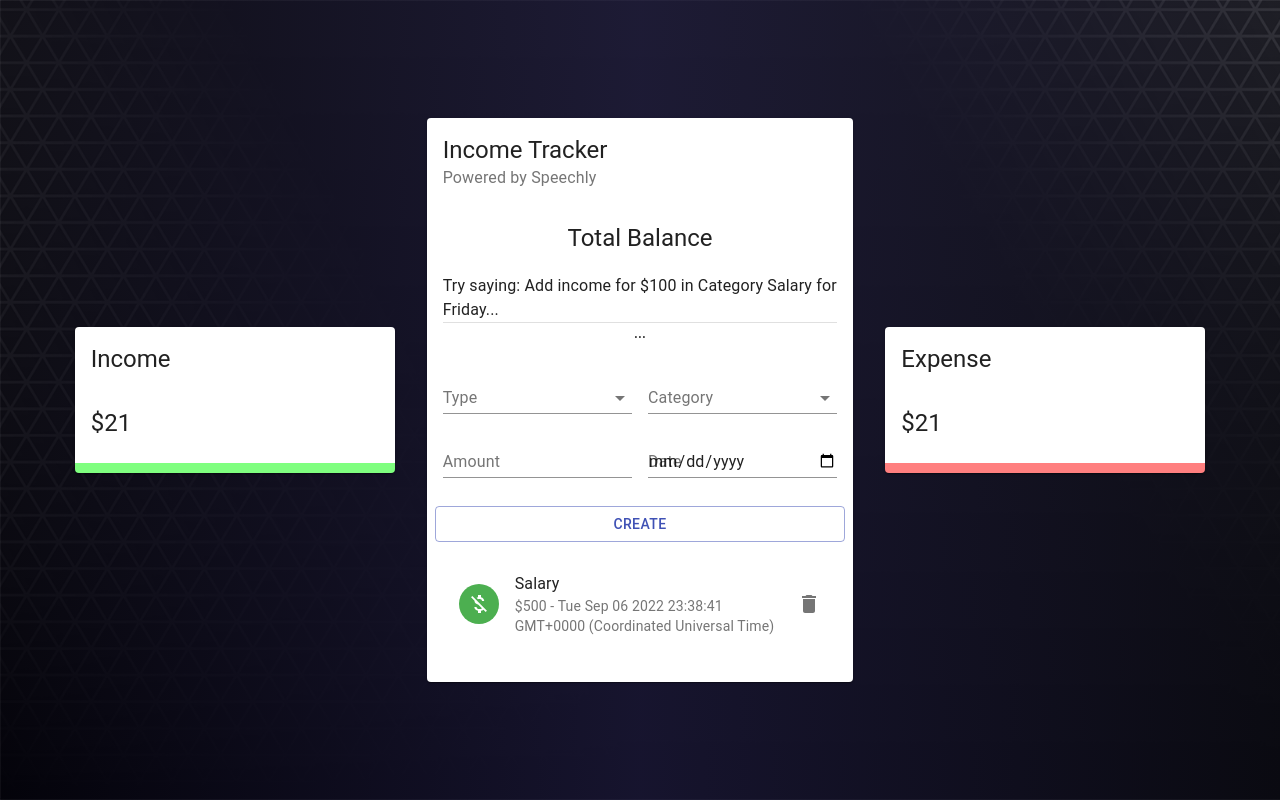
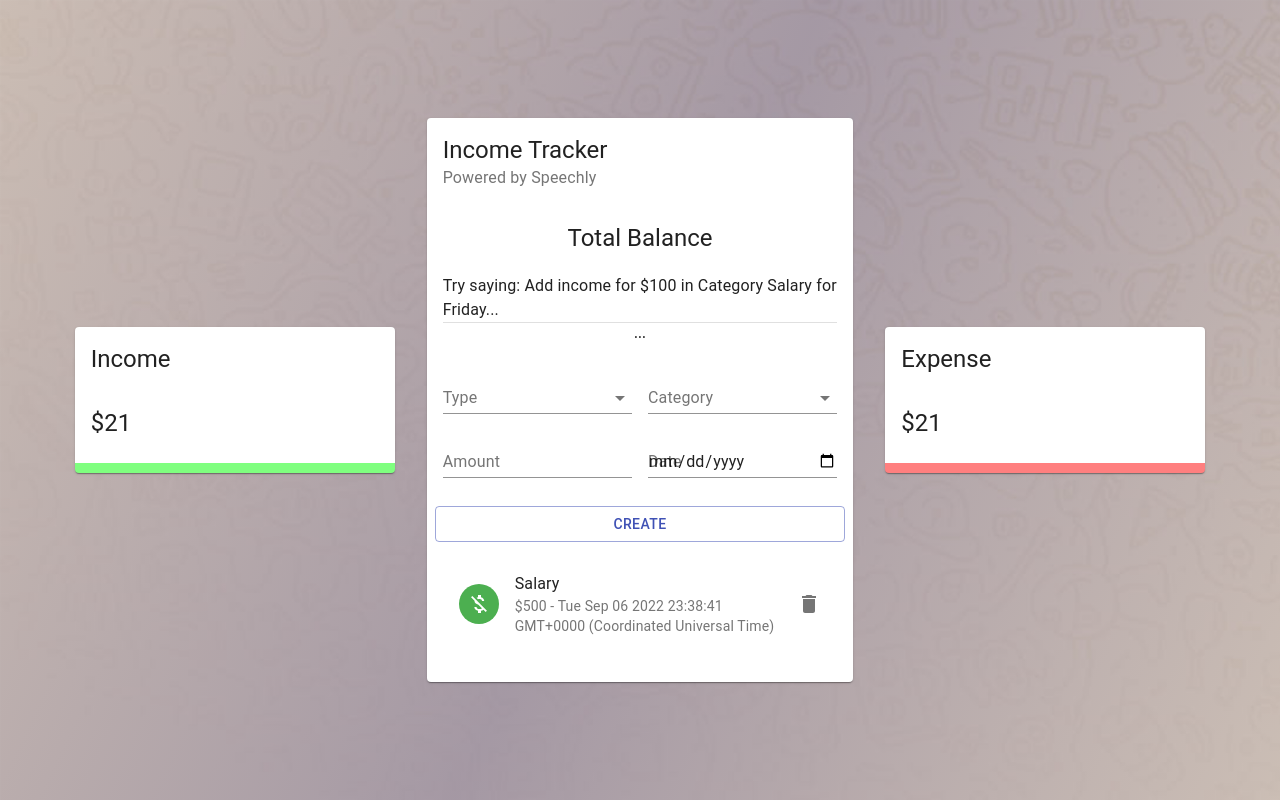
Before and after one commit to maksymsagadin/income-tracker, a React (Create React App) app: page / in a window 1280 px wide. Built offline with nearby package versions, Linux system fonts and the light colour scheme.

Commit message:
updated background

```diff
--- a/src/index.css
+++ b/src/index.css
@@ -4,6 +4,6 @@
 }
 
 body {
-    background: linear-gradient(90deg, #0f0c293f 0%, #302b6376 50%, #24243e47 100%), url(./assets/bg-dark.png);
+    background: linear-gradient(115deg, #0f0c2926 0%, #302b6361 50%, #24243e2a 100%), url(./assets/bg-creme.png);
     background-size: cover;
 }
```
Also changed, not shown: src/assets/bg-creme.png (added).
